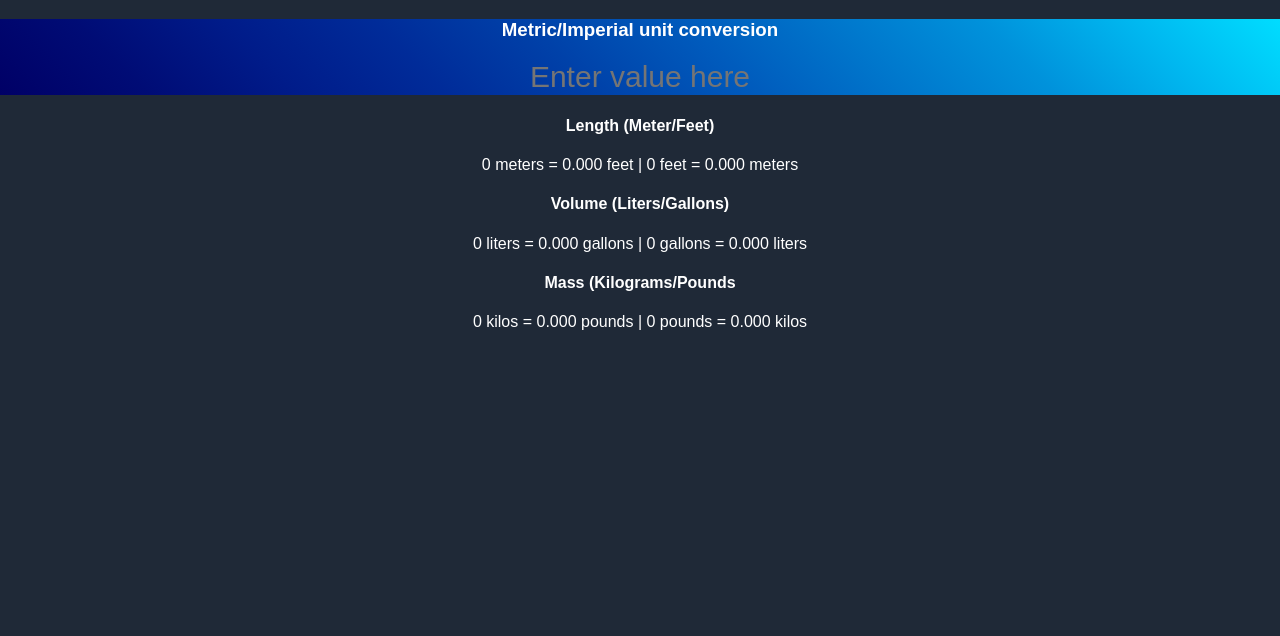
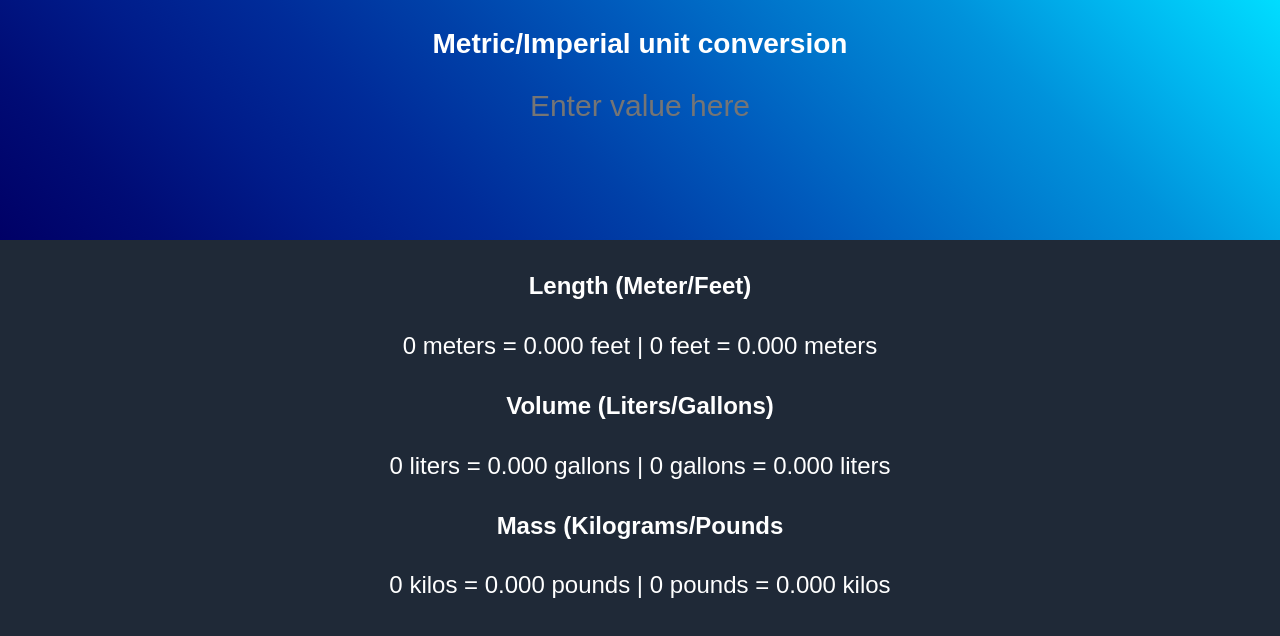
Before and after one commit to Boobanoff/Unit-Converter, a plain HTML site: page index/index.html in a window 1280 px wide. Drawn offline with Linux system fonts and the light colour scheme.

Commit message:
just a little bit of tidying

```diff
--- a/index/styles.css
+++ b/index/styles.css
@@ -4,14 +4,16 @@ body  {
     box-sizing: border-box;
     font-family: Arial, Helvetica, sans-serif;
     background-color: rgb(31, 41, 55);
-
 }
 
-
+.container {
+    display: flex;
+    flex-direction: column;
+    font-size: 24px;
+}
 
 #top-side {
-    background-image: linear-gradient(
-  45deg,
+    background-image: linear-gradient(45deg,
   hsl(240deg 100% 20%) 0%,
   hsl(234deg 100% 23%) 11%,
   hsl(228deg 100% 27%) 22%,
@@ -27,11 +29,13 @@ body  {
     box-sizing: border-box;
     margin: 0;
     text-align: center;
+    height: 30vh;
 }
 
 #bot-side {
     color: white;
     text-align: center;
+    height: 70vh;
 }
 
 #input-el {
```
